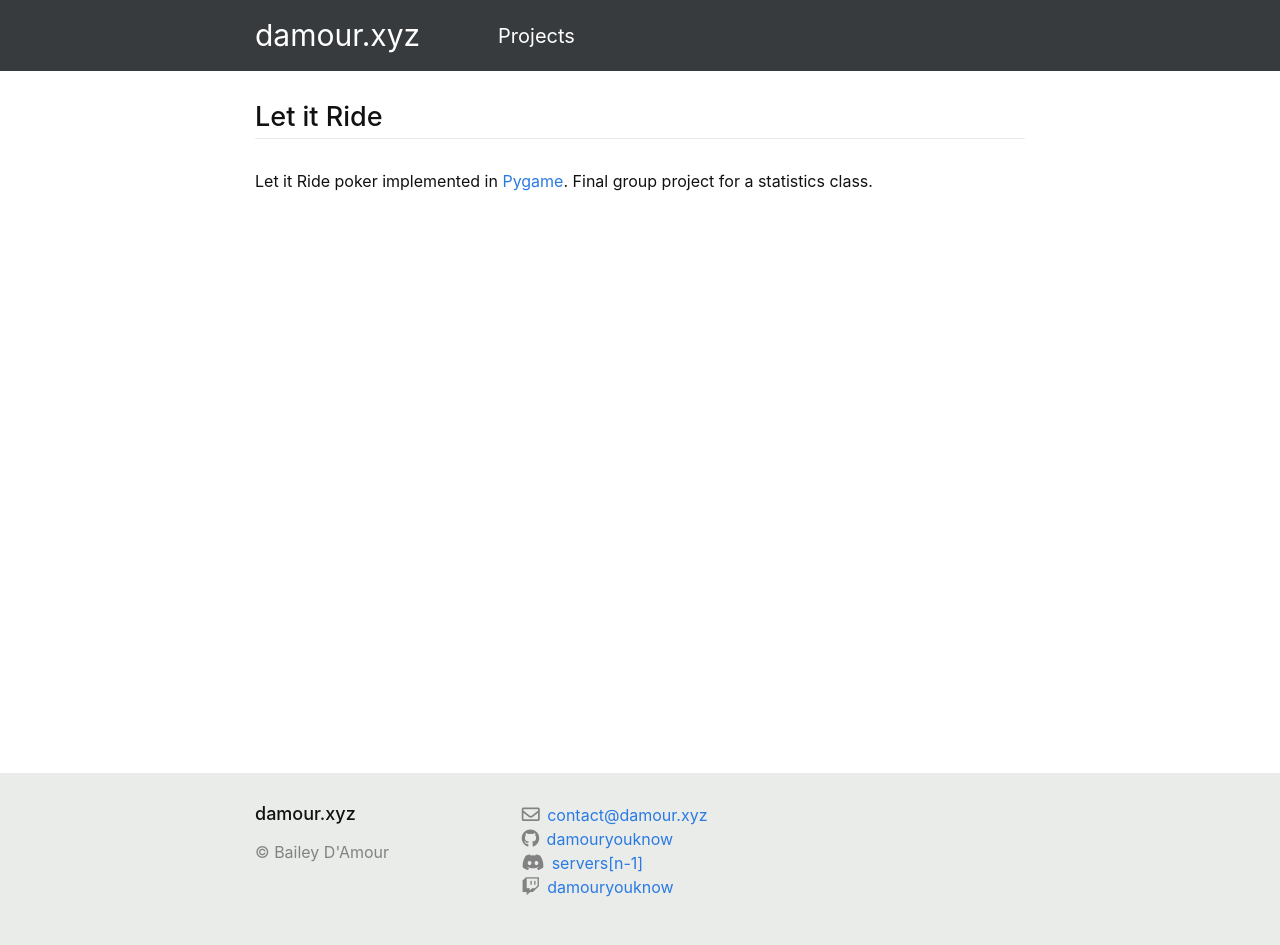
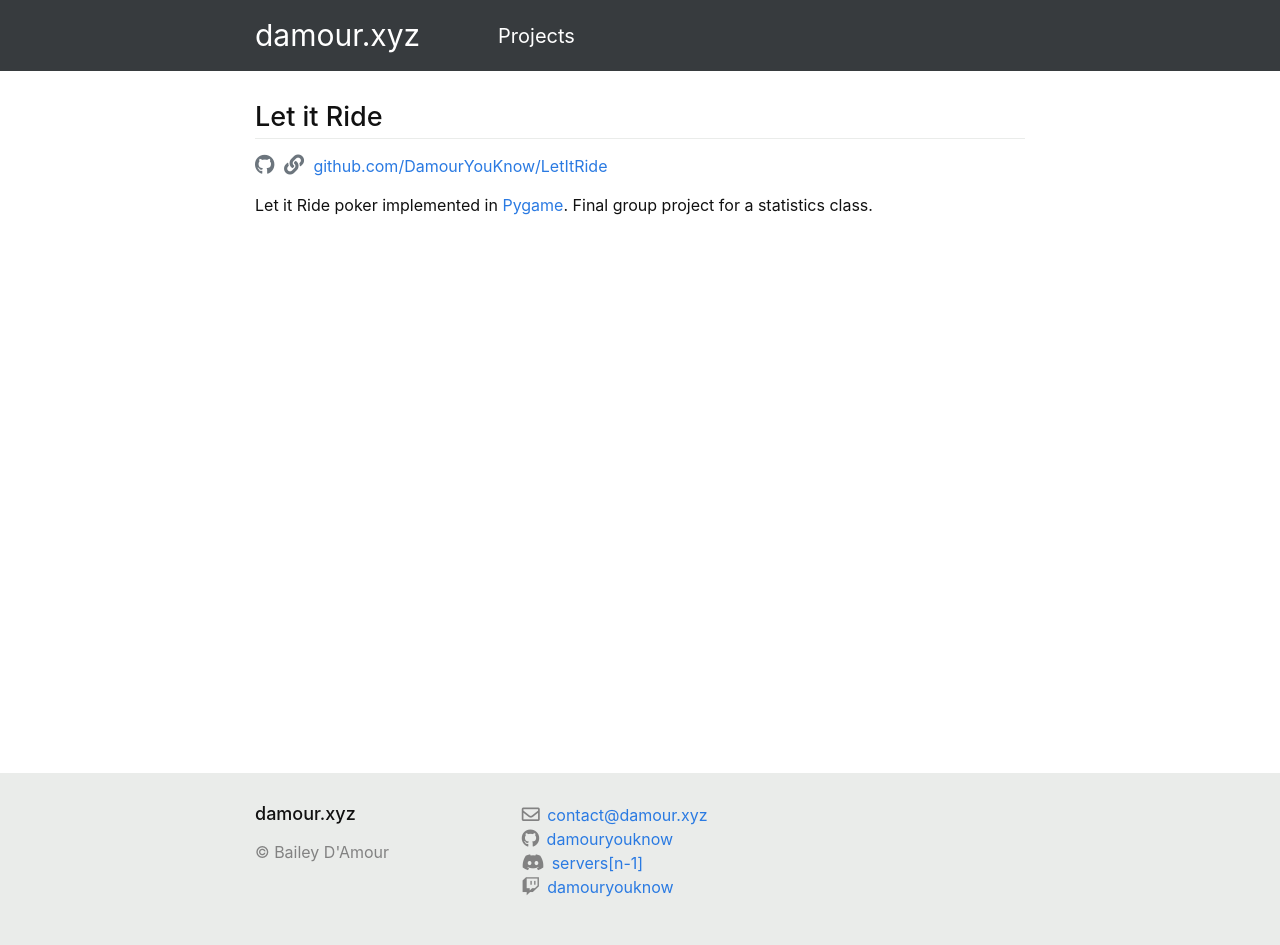
Before and after one commit to DamourYouKnow/damour.xyz, a Jekyll site: the page built from _projects/let-it-ride.md, in a window 1280 px wide. Built offline with Jekyll 4.4.1, drawn with Linux system fonts in a browser that asks for light colours; nearby versions of some CDN libraries.

Commit message:
Add links to project main pages

```diff
--- a/_layouts/project.html
+++ b/_layouts/project.html
@@ -3,8 +3,20 @@ layout: default
 ---
 <article class="project">
 
-  <header class="post-header">
+  <header class="post-header project-header">
     <h1>{{ page.title | escape }}</h1>
+    <div class="icon-row">
+      {% if page.repository %}
+      <a href="{{ page.repository }}" target="_blank">
+          <i class="fab fa-github"></i>
+      </a>
+      {% endif %}
+      {% if page.link %}
+      <a href="https://{{ page.link }}" target="_blank">
+        <i class="fas fa-link"></i> {{ page.link }}
+      </a>
+      {% endif %}
+    </div>
   </header>
 
   <div class="project-content">
```
